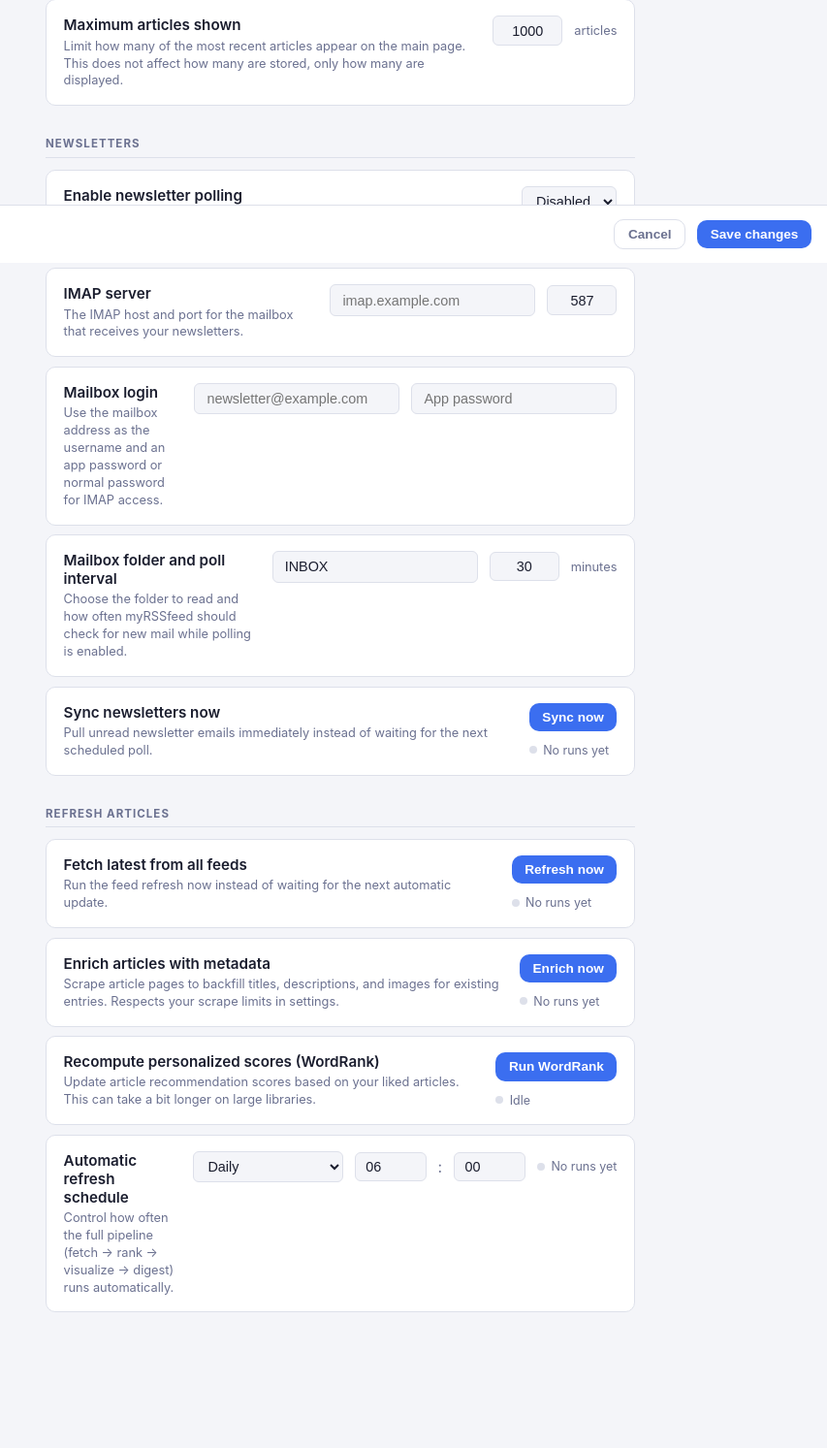
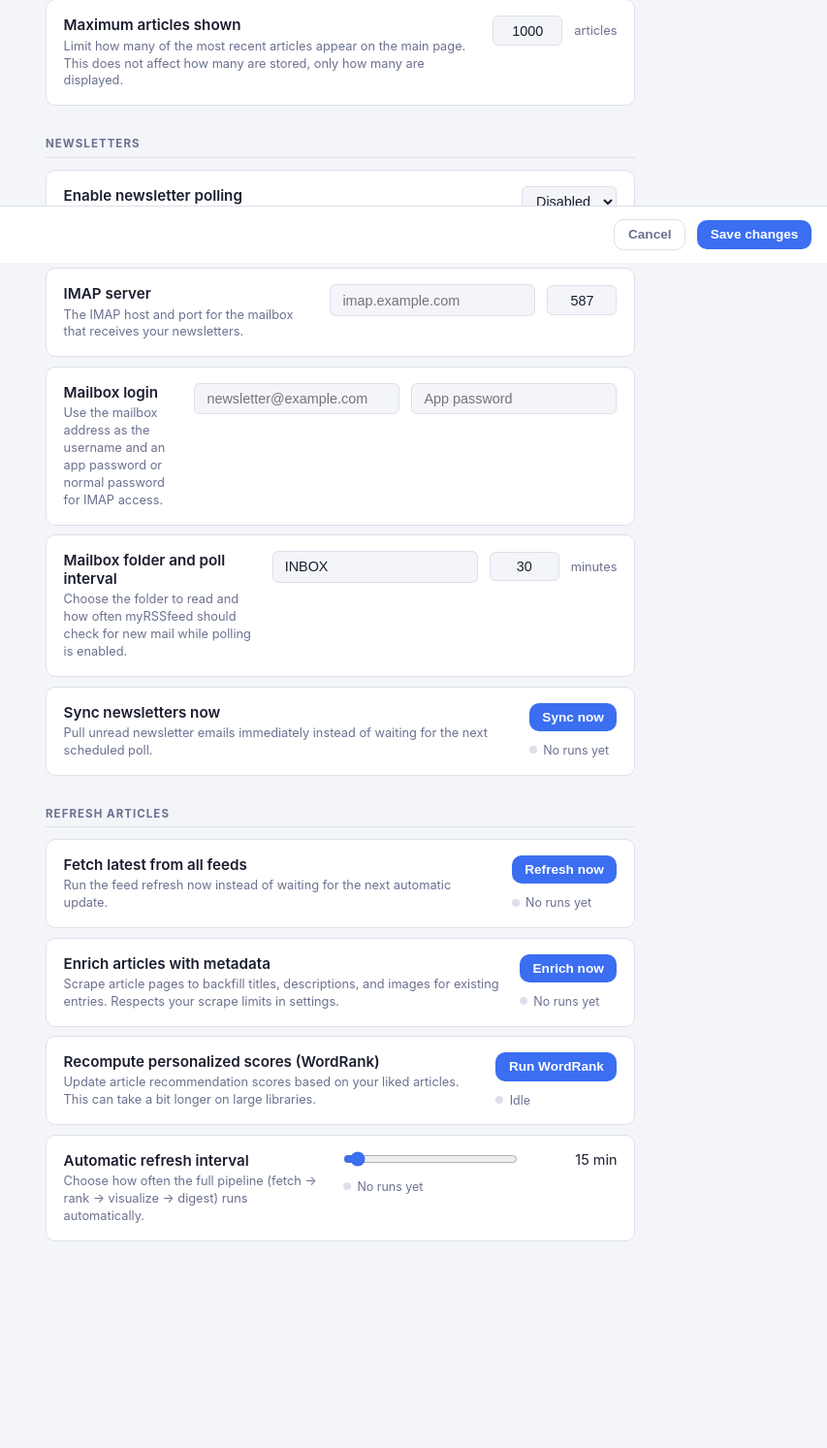
Before and after one commit to josephkaiser/myrssfeed, a FastAPI app: page /settings in a window 1280 px wide. Shown: the part 529-2022 px from the top of the page at 97% size, without its empty margins (427-1280 px from the left). After the commit the page ends 1809 px from the top, so only its background shows below. Run offline with FastAPI, Linux system fonts and the light colour scheme; data comes from the database, SQL or seed files in the repository; data that the repository does not hold is empty; some libraries are stand-ins or nearby versions.

Commit message:
auto-refresh fixes

```diff
--- a/main.py
+++ b/main.py
@@ -56,6 +56,8 @@ DEFAULTS: dict[str, str] = {
     # Maximum number of articles to show on the main page.
     # Stored in the DB but also exposed here so it can be managed via /api/settings.
     "max_entries": "1000",
+    # Automatic refresh interval for the full pipeline, in minutes.
+    "pipeline_refresh_minutes": "15",
     # Newsletter mailbox polling
     "newsletter_enabled": "false",
     "newsletter_imap_host": "",
@@ -219,6 +221,7 @@ class SettingsUpdate(BaseModel):
     retention_days: Optional[str] = None
     theme: Optional[str] = None
     max_entries: Optional[str] = None
+    pipeline_refresh_minutes: Optional[str] = None
     newsletter_enabled: Optional[str] = None
     newsletter_imap_host: Optional[str] = None
     newsletter_imap_port: Optional[str] = None
@@ -1330,7 +1333,7 @@ def get_scrape_status():
 def trigger_newsletter_sync():
     if is_newsletter_running():
         return {"status": "running", "message": "Newsletter sync already in progress."}
-    started = run_newsletter_ingest_async()
+    started = run_newsletter_ingest_async(require_enabled=False)
     if not started:
         return {"status": "running", "message": "Newsletter sync already in progress."}
     return {"status": "started", "message": "Newsletter sync started in background."}
--- a/scripts/newsletter_ingest.py
+++ b/scripts/newsletter_ingest.py
@@ -337,7 +337,7 @@ def _process_message(cursor, feed_id: int, msg: Message) -> bool:
     )
 
 
-def run_newsletter_ingest() -> None:
+def run_newsletter_ingest(require_enabled: bool = True) -> None:
     global _newsletter_running
     if not _newsletter_lock.acquire(blocking=False):
         logger.info("Newsletter ingest already running — skipping concurrent start.")
@@ -349,7 +349,7 @@ def run_newsletter_ingest() -> None:
     client = None
     try:
         enabled = (get_setting("newsletter_enabled") or "false").lower() == "true"
-        if not enabled:
+        if require_enabled and not enabled:
             logger.info("Newsletter polling disabled via settings.")
             _record_newsletter_status("disabled")
             return
@@ -422,10 +422,15 @@ def run_newsletter_ingest() -> None:
             _newsletter_lock.release()
 
 
-def run_newsletter_ingest_async() -> bool:
+def run_newsletter_ingest_async(require_enabled: bool = True) -> bool:
     if _newsletter_running:
         return False
-    thread = threading.Thread(target=run_newsletter_ingest, daemon=True, name="newsletter-ingest")
+    thread = threading.Thread(
+        target=run_newsletter_ingest,
+        kwargs={"require_enabled": require_enabled},
+        daemon=True,
+        name="newsletter-ingest",
+    )
     thread.start()
     return True
 
--- a/utils/helpers.py
+++ b/utils/helpers.py
@@ -11,16 +11,14 @@ DEFAULTS: dict[str, str] = {
     "ollama_model": "phi3:mini",
     "digest_max_articles": "50",
     "max_entries": "1000",
+    # Automatic refresh interval for the full pipeline, in minutes.
+    "pipeline_refresh_minutes": "15",
     # Scraper limits
     "scrape_enabled": "true",
     "scrape_timeout_seconds": "6",
     "scrape_max_bytes": str(512 * 1024),
     "scrape_max_per_run": "40",
     # Pipeline scheduler & status (for manual/automatic refresh jobs)
-    # Frequency: "off" | "10m" | "hourly" | "daily"
-    "pipeline_schedule_frequency": "daily",
-    # Time of day (local) for "daily" / "hourly" anchors, format HH:MM (24h)
-    "pipeline_schedule_time": "06:00",
     # Newsletter mailbox polling
     "newsletter_enabled": "false",
     "newsletter_imap_host": "",
--- a/web/static/settings.js
+++ b/web/static/settings.js
@@ -69,76 +69,25 @@
   }
 
   // ── Save settings ───────────────────────────────────────────────
-  function getScheduleParts(freqVal) {
-    const hourInput = document.getElementById("pipeline_schedule_hour");
-    const minuteInput = document.getElementById("pipeline_schedule_minute");
-    let hour = parseInt(hourInput ? hourInput.value : "6", 10);
-    let minute = parseInt(minuteInput ? minuteInput.value : "0", 10);
-
-    if (isNaN(hour)) hour = 6;
-    if (isNaN(minute)) minute = 0;
-
-    if (freqVal === "daily") {
-      hour = Math.min(23, Math.max(0, hour));
-      minute = Math.min(59, Math.max(0, minute));
-    } else if (freqVal === "hourly") {
-      hour = Math.min(23, Math.max(0, hour));
-      minute = 0;
-    } else if (freqVal === "10m") {
-      const slot = Math.min(9, Math.max(0, minute));
-      hour = 0;
-      minute = slot * 10;
-    } else {
-      hour = 6;
-      minute = 0;
-    }
-    return { hour, minute };
+  function getPipelineRefreshMinutes() {
+    const input = document.getElementById("pipeline_refresh_minutes");
+    const raw = input ? parseInt(input.value, 10) : 15;
+    if (isNaN(raw)) return 15;
+    return Math.min(240, Math.max(5, raw));
   }
 
-  function updateScheduleTimeFields() {
-    const freqSelect = document.getElementById("pipeline_schedule_frequency");
-    const hourInput = document.getElementById("pipeline_schedule_hour");
-    const minuteInput = document.getElementById("pipeline_schedule_minute");
-    const sep = document.getElementById("pipeline_time_sep");
-    if (!freqSelect || !hourInput || !minuteInput || !sep) return;
+  function describePipelineRefreshMinutes(minutes) {
+    const value = Math.min(240, Math.max(5, minutes));
+    return `${value} min`;
+  }
 
-    const freqVal = freqSelect.value;
-
-    if (freqVal === "off") {
-      hourInput.style.display = "none";
-      minuteInput.style.display = "none";
-      sep.style.display = "none";
-      return;
-    }
-
-    hourInput.style.display = "";
-    minuteInput.style.display = "";
-    sep.style.display = "";
-
-    if (freqVal === "daily") {
-      // Hour 0–23, minute 0–59.
-      hourInput.min = "0";
-      hourInput.max = "23";
-      minuteInput.min = "0";
-      minuteInput.max = "59";
-      minuteInput.disabled = false;
-    } else if (freqVal === "hourly") {
-      // Hour of day 0–23; minute fixed to :00 and disabled.
-      hourInput.min = "0";
-      hourInput.max = "23";
-      minuteInput.min = "0";
-      minuteInput.max = "59";
-      minuteInput.value = "0";
-      minuteInput.disabled = true;
-    } else if (freqVal === "10m") {
-      // Minute slot 0–9 (slot * 10 minutes); hide hour field.
-      hourInput.style.display = "none";
-      sep.style.display = "none";
-      minuteInput.style.display = "";
-      minuteInput.disabled = false;
-      minuteInput.min = "0";
-      minuteInput.max = "9";
-    }
+  function updatePipelineRefreshDial() {
+    const input = document.getElementById("pipeline_refresh_minutes");
+    const label = document.getElementById("pipeline_refresh_minutes_value");
+    if (!input || !label) return;
+    const minutes = getPipelineRefreshMinutes();
+    input.value = String(minutes);
+    label.textContent = describePipelineRefreshMinutes(minutes);
   }
 
   async function saveSettings() {
@@ -187,20 +136,13 @@
     }
 
     const theme = localStorage.getItem("theme") || "system";
-    const freqSelect = document.getElementById("pipeline_schedule_frequency");
-    const freqVal = freqSelect ? freqSelect.value : "daily";
-    const parts = getScheduleParts(freqVal);
-    const timeVal =
-      String(parts.hour).padStart(2, "0") +
-      ":" +
-      String(parts.minute).padStart(2, "0");
+    const refreshMinutes = getPipelineRefreshMinutes();
 
     const payload = {
       retention_days: String(days),
       theme,
       max_entries: String(maxEntriesVal),
-      pipeline_schedule_frequency: freqVal,
-      pipeline_schedule_time: timeVal,
+      pipeline_refresh_minutes: String(refreshMinutes),
       newsletter_enabled: newsletterEnabled,
       newsletter_imap_host: newsletterHostInput.value.trim(),
       newsletter_imap_port: String(newsletterPortVal),
@@ -600,10 +542,10 @@
 
   // Initialise dynamic schedule time field on settings page load
   (function () {
-    const freqSelect = document.getElementById("pipeline_schedule_frequency");
-    if (freqSelect) {
-      freqSelect.addEventListener("change", updateScheduleTimeFields);
-      updateScheduleTimeFields();
+    const refreshInput = document.getElementById("pipeline_refresh_minutes");
+    if (refreshInput) {
+      refreshInput.addEventListener("input", updatePipelineRefreshDial);
+      updatePipelineRefreshDial();
     }
 
     const wordrankDot = document.getElementById("wordrank-status-dot");
--- a/web/static/styles.css
+++ b/web/static/styles.css
@@ -1420,8 +1420,24 @@ header {
   align-items: center;
 }
 
-.time-sep {
-  color: var(--muted);
+.refresh-interval-control {
+  display: flex;
+  align-items: center;
+  gap: 0.9rem;
+  width: min(100%, 420px);
+}
+
+.refresh-interval-slider {
+  flex: 1 1 auto;
+  min-width: 180px;
+  accent-color: var(--accent);
+}
+
+.refresh-interval-value {
+  min-width: 5.5rem;
+  color: var(--text);
+  font-size: 0.9rem;
+  text-align: right;
 }
 
 .refresh-status {
--- a/web/templates/settings.html
+++ b/web/templates/settings.html
@@ -432,36 +432,25 @@
 
     <div class="setting-row">
       <div class="setting-info">
-        <div class="setting-label">Automatic refresh schedule</div>
+        <div class="setting-label">Automatic refresh interval</div>
         <div class="setting-desc">
-          Control how often the full pipeline (fetch → rank → visualize → digest) runs automatically.
+          Choose how often the full pipeline (fetch → rank → visualize → digest) runs automatically.
         </div>
       </div>
-      <div class="setting-control setting-control-schedule">
-        <select id="pipeline_schedule_frequency" class="select-input">
-          <option value="off"   {% if settings.pipeline_schedule_frequency == 'off' %}selected{% endif %}>Off</option>
-          <option value="10m"   {% if settings.pipeline_schedule_frequency == '10m' %}selected{% endif %}>Every 10 minutes</option>
-          <option value="hourly" {% if settings.pipeline_schedule_frequency == 'hourly' %}selected{% endif %}>Hourly</option>
-          <option value="daily" {% if settings.pipeline_schedule_frequency == 'daily' or not settings.pipeline_schedule_frequency %}selected{% endif %}>Daily</option>
-        </select>
-        {% set sched_time = settings.pipeline_schedule_time or '06:00' %}
-        <input
-          class="time-input"
-          type="number"
-          id="pipeline_schedule_hour"
-          min="0"
-          max="23"
-          value="{{ sched_time[:2] }}"
-        />
-        <span class="time-sep" id="pipeline_time_sep">:</span>
-        <input
-          class="time-input"
-          type="number"
-          id="pipeline_schedule_minute"
-          min="0"
-          max="59"
-          value="{{ sched_time[3:5] }}"
-        />
+      {% set refresh_minutes = settings.pipeline_refresh_minutes or '15' %}
+      <div class="setting-control setting-control-stacked">
+        <div class="refresh-interval-control">
+          <input
+            class="refresh-interval-slider"
+            type="range"
+            id="pipeline_refresh_minutes"
+            min="5"
+            max="240"
+            step="5"
+            value="{{ refresh_minutes }}"
+          />
+          <span class="refresh-interval-value" id="pipeline_refresh_minutes_value">{{ refresh_minutes }} min</span>
+        </div>
         <div class="refresh-status" id="pipeline-status" aria-live="polite">
           <span class="refresh-status-dot" id="pipeline-status-dot" aria-hidden="true"></span>
           <span class="refresh-status-text" id="pipeline-status-text">No runs yet</span>
```
Also changed, not shown: scripts/scheduler.py (+43 -31 lines), tests/test_pipeline_robustness.py (+84 -0 lines).
